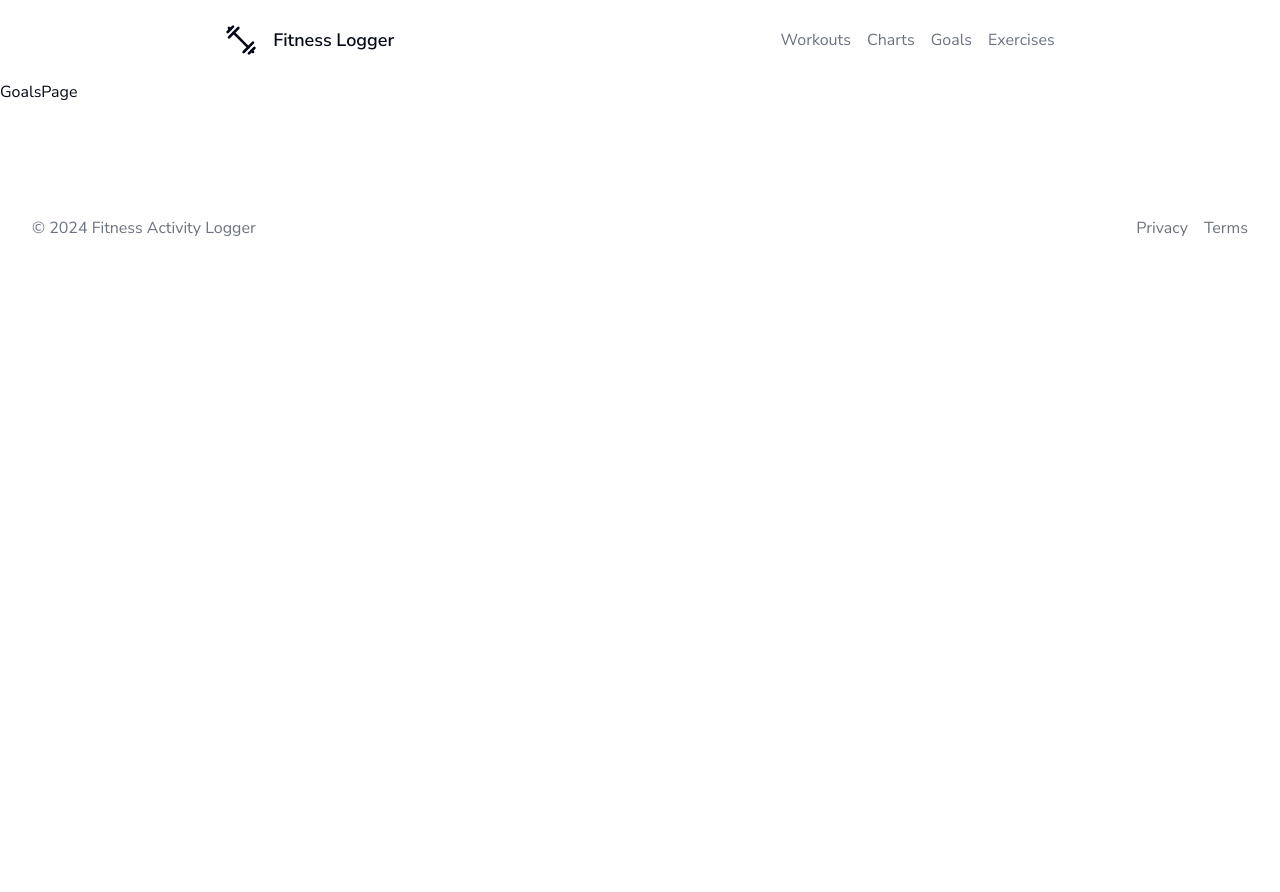
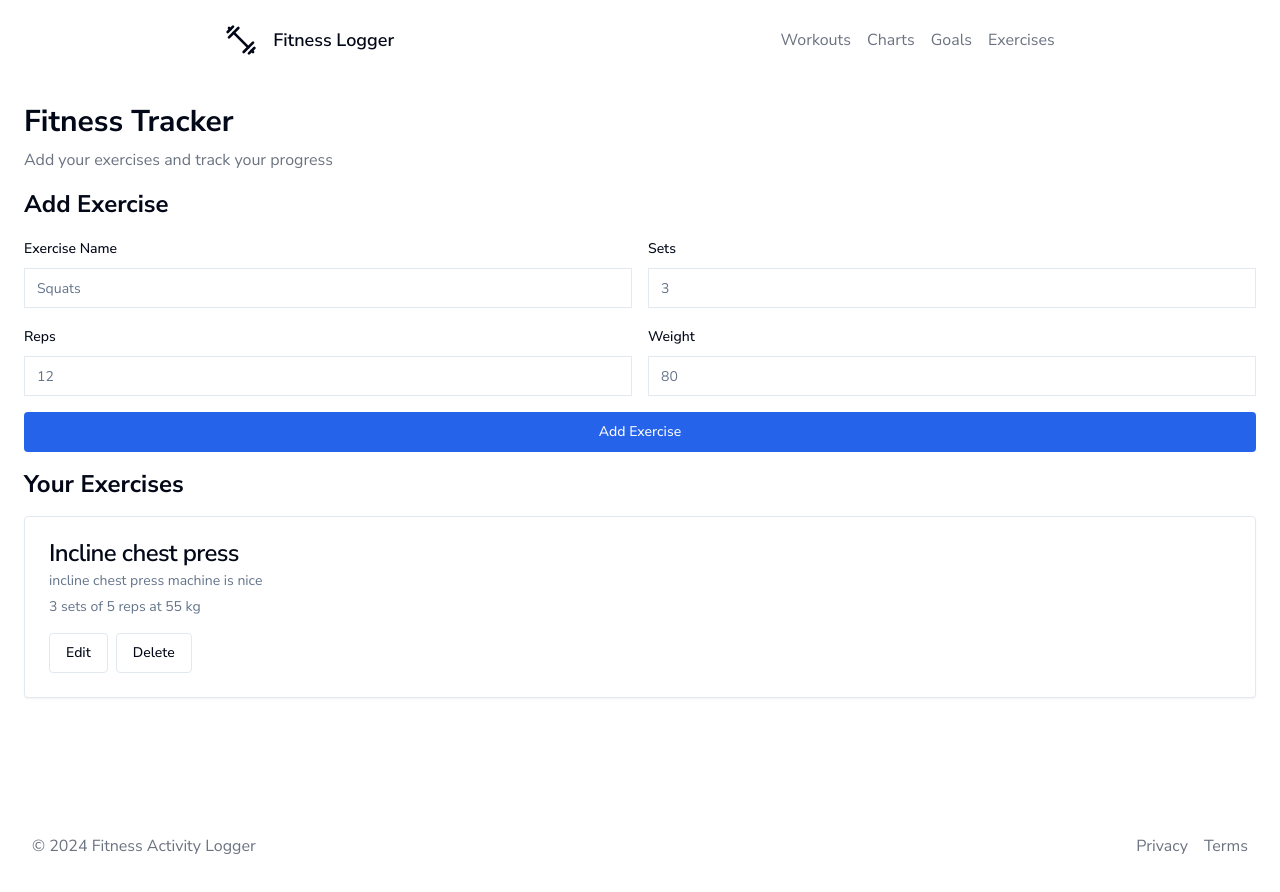
Before and after one commit to eeturonkko/fitness-activity-logger, a Next.js app: page /goals in a window 1280 px wide. Shown: the top 892 px of the page. Before the commit the page ends 800 px from the top, so only its background shows below. Built offline with nearby package versions, Linux system fonts and the light colour scheme.

Commit message:
Refactor GoalsPage component and remove unused test file

```diff
--- a/app/goals/page.tsx
+++ b/app/goals/page.tsx
@@ -1,5 +1,32 @@
-function GoalsPage() {
-  return <div>GoalsPage</div>;
+import { Label } from "@/components/ui/label";
+import { Input } from "@/components/ui/input";
+import ExerciseCard from "@/components/cards/exercise-card";
+import AddNewExerciseForm from "@/components/ui/add-new-exercise-form";
+
+export default function GoalsPage() {
+  return (
+    <main className="p-4 md:p-6 space-y-4 container">
+      <section className="space-y-2">
+        <h1 className="text-3xl font-bold">Fitness Tracker</h1>
+        <p className="text-gray-500 dark:text-gray-400">
+          Add your exercises and track your progress
+        </p>
+      </section>
+      <AddNewExerciseForm />
+      <section className="space-y-4">
+        <h2 className="text-2xl font-bold">Your Exercises</h2>
+        <ExerciseCard
+          name="Incline chest press"
+          description="incline chest press machine is nice"
+          reps={5}
+          weight={55}
+          sets={3}
+        />
+      </section>
+      {/* <section className="space-y-4">
+        <h2 className="text-2xl font-bold">Your Progress</h2>
+        <CurvedlineChart className="w-full aspect-[2/1]" />
+      </section> */}
+    </main>
+  );
 }
-
-export default GoalsPage;
--- /dev/null
+++ b/components/cards/exercise-card.tsx
@@ -0,0 +1,47 @@
+import React from "react";
+import {
+  CardTitle,
+  CardDescription,
+  CardHeader,
+  CardContent,
+  Card,
+} from "@/components/ui/card";
+import { Button } from "@/components/ui/button";
+
+type ExerciseProps = {
+  name: string;
+  description: string;
+  sets: number;
+  reps: number;
+  weight: number;
+};
+
+function ExerciseCard({
+  name,
+  description,
+  sets,
+  reps,
+  weight,
+}: ExerciseProps) {
+  return (
+    <Card className="rounded">
+      <CardHeader className="pb-4">
+        <CardTitle>{name}</CardTitle>
+        <CardDescription>{description}</CardDescription>
+        <CardDescription>
+          {sets} sets of {reps} reps at {weight} kg
+        </CardDescription>
+      </CardHeader>
+      <CardContent className="flex space-x-2">
+        <Button variant="outline" className="rounded">
+          Edit
+        </Button>
+        <Button variant="outline" className="rounded">
+          Delete
+        </Button>
+      </CardContent>
+    </Card>
+  );
+}
+
+export default ExerciseCard;
--- /dev/null
+++ b/components/ui/add-new-exercise-form.tsx
@@ -0,0 +1,34 @@
+import { Label } from "@/components/ui/label";
+import { Input } from "@/components/ui/input";
+import { Button } from "@/components/ui/button";
+
+function AddNewExerciseForm() {
+  return (
+    <section className="space-y-4">
+      <h2 className="text-2xl font-bold">Add Exercise</h2>
+      <div className="grid grid-cols-1 gap-4 md:grid-cols-2">
+        <div className="space-y-2">
+          <Label htmlFor="exercise-name">Exercise Name</Label>
+          <Input id="exercise-name" placeholder="Squats" required />
+        </div>
+        <div className="space-y-2">
+          <Label htmlFor="sets">Sets</Label>
+          <Input id="sets" placeholder="3" required />
+        </div>
+        <div className="space-y-2">
+          <Label htmlFor="reps">Reps</Label>
+          <Input id="reps" placeholder="12" required />
+        </div>
+        <div className="space-y-2">
+          <Label htmlFor="weight">Weight</Label>
+          <Input id="weight" placeholder="80" required />
+        </div>
+      </div>
+      <Button className="w-full rounded" type="submit">
+        Add Exercise
+      </Button>
+    </section>
+  );
+}
+
+export default AddNewExerciseForm;
```
Also changed, not shown: 2 other files (tests, documents, lock files or other folders).
